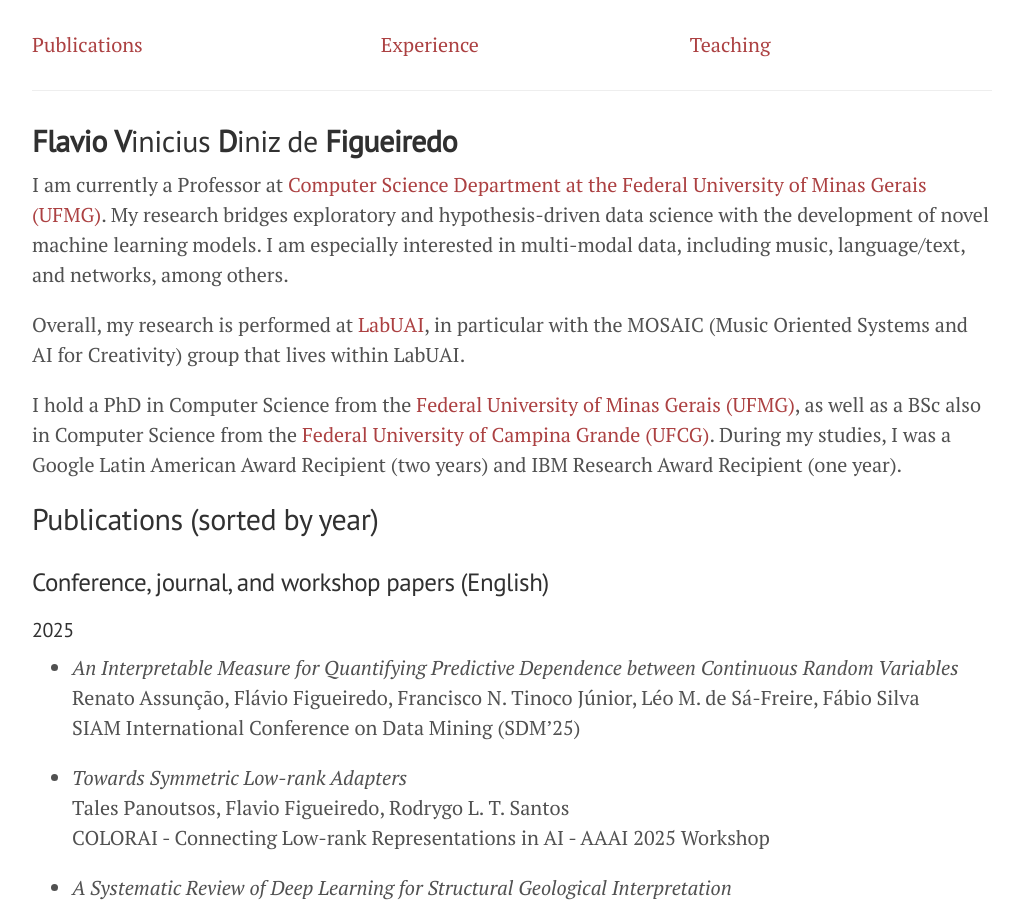
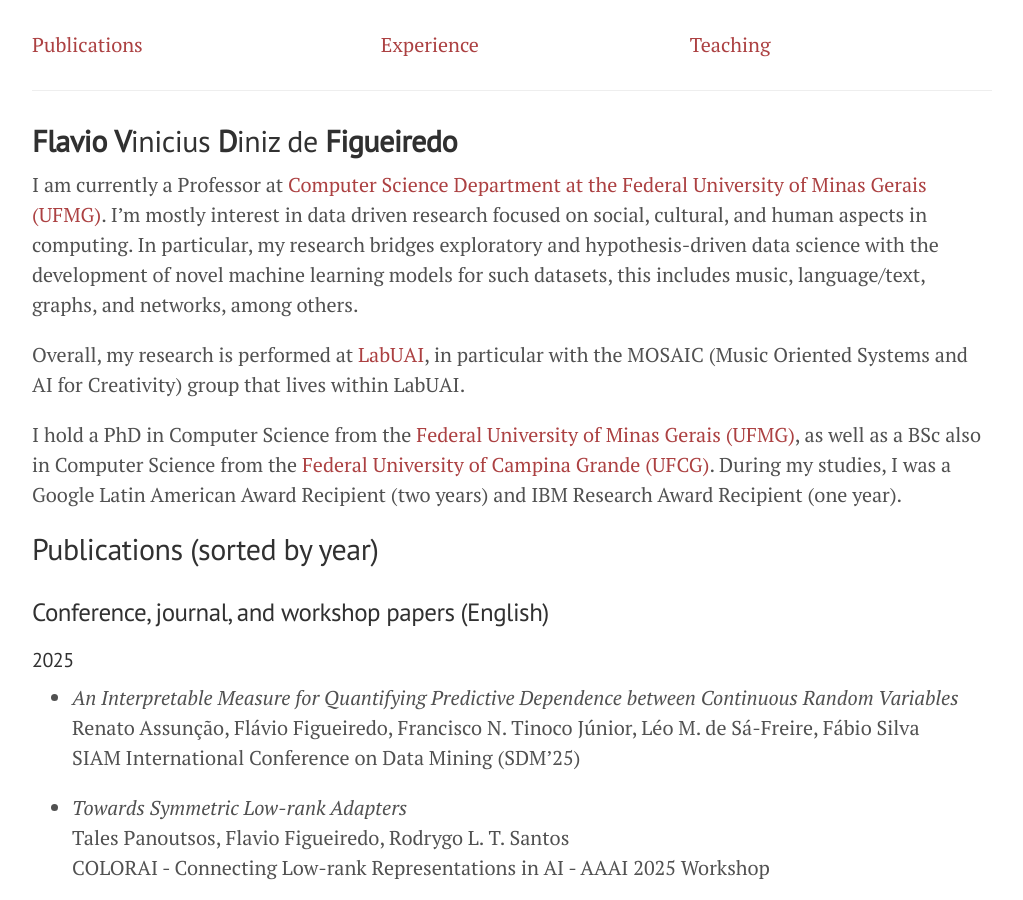
Before and after one commit to flaviovdf/flaviovdf.github.io, a Jekyll site: the page built from index.md, in a window 1280 px wide and 900 px high. Shown: the whole window, without its empty margins (128-1151 px from the left). Built offline with Jekyll 4.4.1, drawn with Linux system fonts in a browser that asks for light colours.

Commit message:
Atualizar o index.md

```diff
--- a/index.md
+++ b/index.md
@@ -8,8 +8,7 @@ layout: page
 
 ## **Flavio** **V**inicius **D**iniz de **Figueiredo**
 
-I am currently a Professor at [Computer Science Department at the Federal University of Minas Gerais (UFMG)](https://dcc.ufmg.br). My research bridges exploratory and hypothesis-driven data science with the development of novel machine learning models.
-I am especially interested in multi-modal data, including music, language/text, and networks, among others.
+I am currently a Professor at [Computer Science Department at the Federal University of Minas Gerais (UFMG)](https://dcc.ufmg.br). I'm mostly interest in data driven research focused on social, cultural, and human aspects in computing. In particular, my research bridges exploratory and hypothesis-driven data science with the development of novel machine learning models for such datasets, this includes music, language/text, graphs, and networks, among others.
 
 Overall, my research is performed at [LabUAI](https://uai.science), in particular with the
 MOSAIC (Music Oriented Systems and AI for Creativity) group that lives within LabUAI.
```
